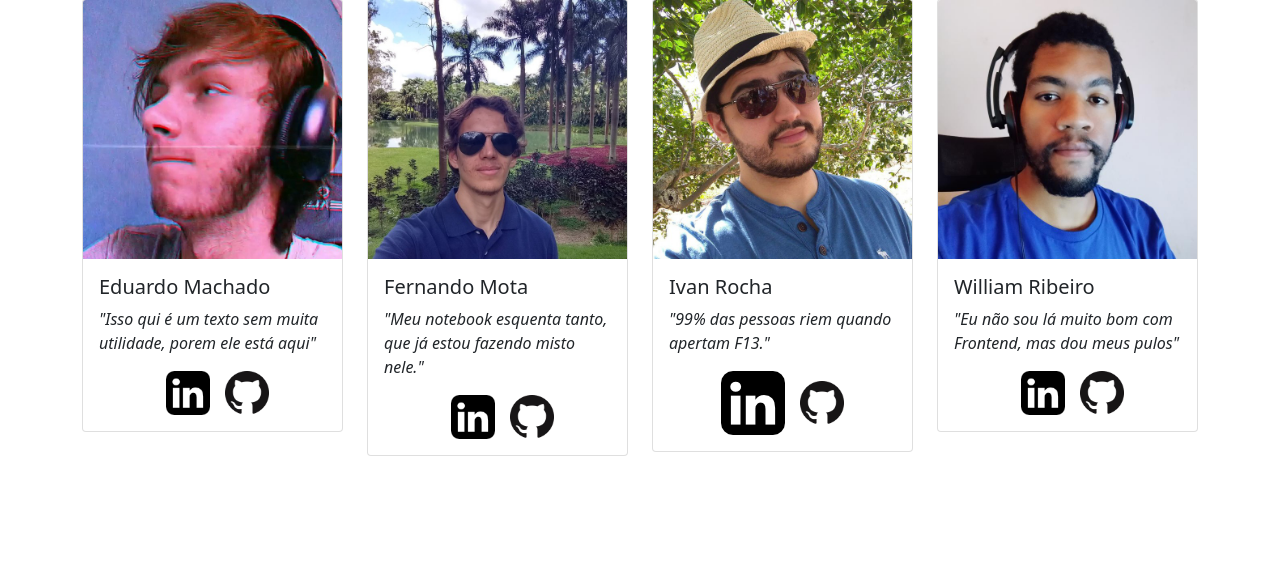
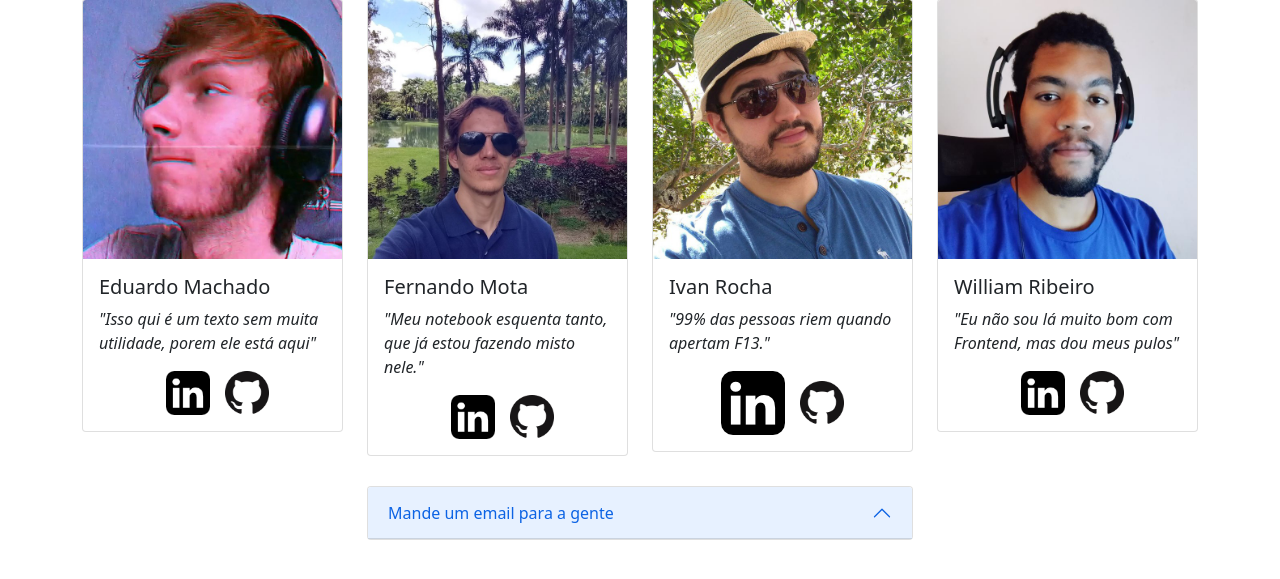
Before and after one commit to gogixweb/clt-vs-pj, a Django app: page /contact in a window 1280 px wide. Shown: the part 182-761 px from the top of the page. Run offline with Django 3.2, Linux system fonts and the light colour scheme.

Commit message:
add form to send mail

```diff
--- a/web/cltvspj/templates/cltvspj/contact.html
+++ b/web/cltvspj/templates/cltvspj/contact.html
@@ -94,6 +94,36 @@ contato
         </div>
 
     </div>
+
+    <div class="row" style="margin-bottom: 60px;">
+        <div class="col-md-6 offset-3">
+            <div class="accordion" id="mailaccordion">
+                <div class="accordion-item">
+                    <h2 class="accordion-header" id="headingOne">
+                        <button class="accordion-button" type="button" data-bs-toggle="collapse" data-bs-target="#collapseOne" aria-expanded="true" aria-controls="collapseOne">
+                            Mande um email para a gente
+                        </button>
+                    </h2>
+                    <div id="collapseOne" class="accordion-collapse collapse" aria-labelledby="headingOne" data-bs-parent="#mailaccordion">
+                        <div class="accordion-body">
+                            <form>
+                                <div class="mb-3">
+                                    <input type="email" class="form-control" id="email" required placeholder="Email">
+                                </div>
+                                <div class="mb-3">
+                                    <input type="text" class="form-control" id="subject-matter" required placeholder="Assunto">
+                                </div>
+                                <div class="mb-3">
+                                    <textarea class="form-control" name="text" id="text" cols="30" rows="10" placeholder="Menssagem..."></textarea>
+                                </div>
+                                <button type="submit" class="btn btn-primary">Enviar</button>
+                            </form>
+                        </div>
+                    </div>
+                </div>
+            </div>
+        </div>
+    </div>
 </div>
 
 
```
